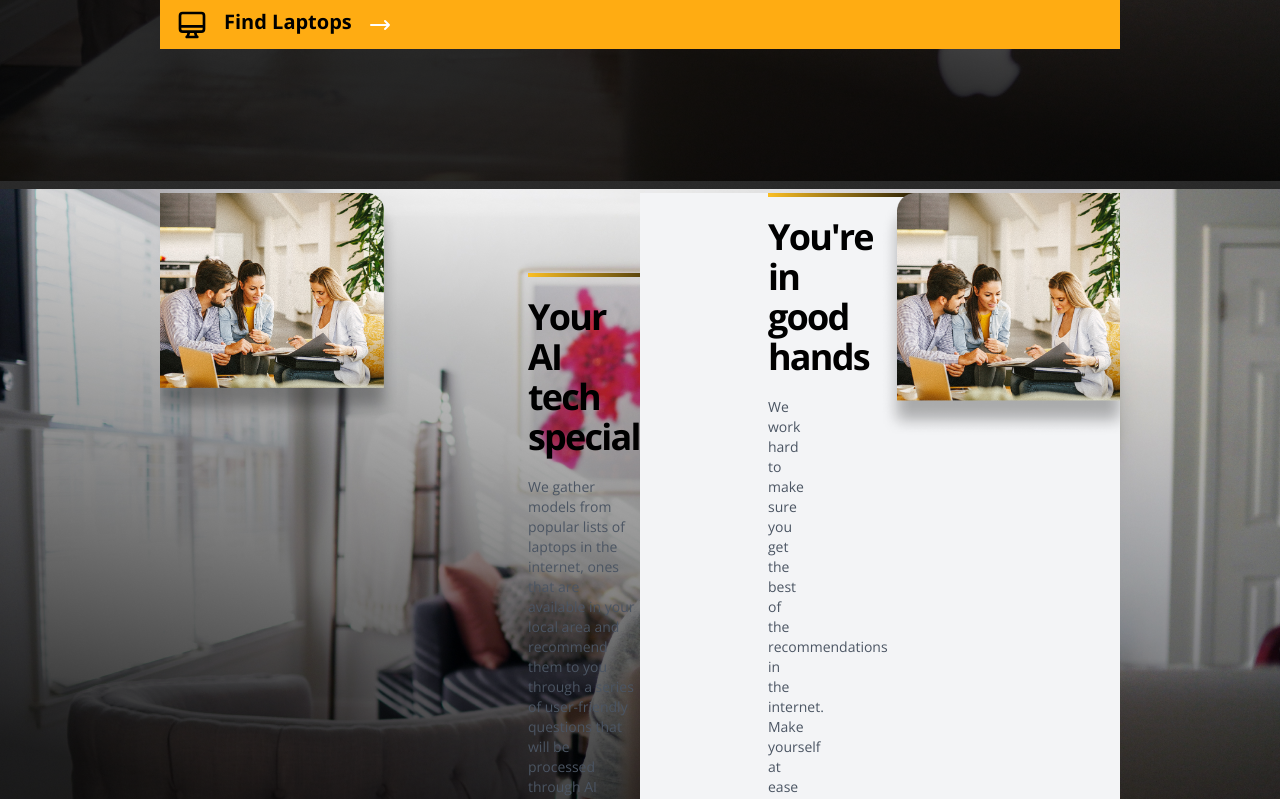
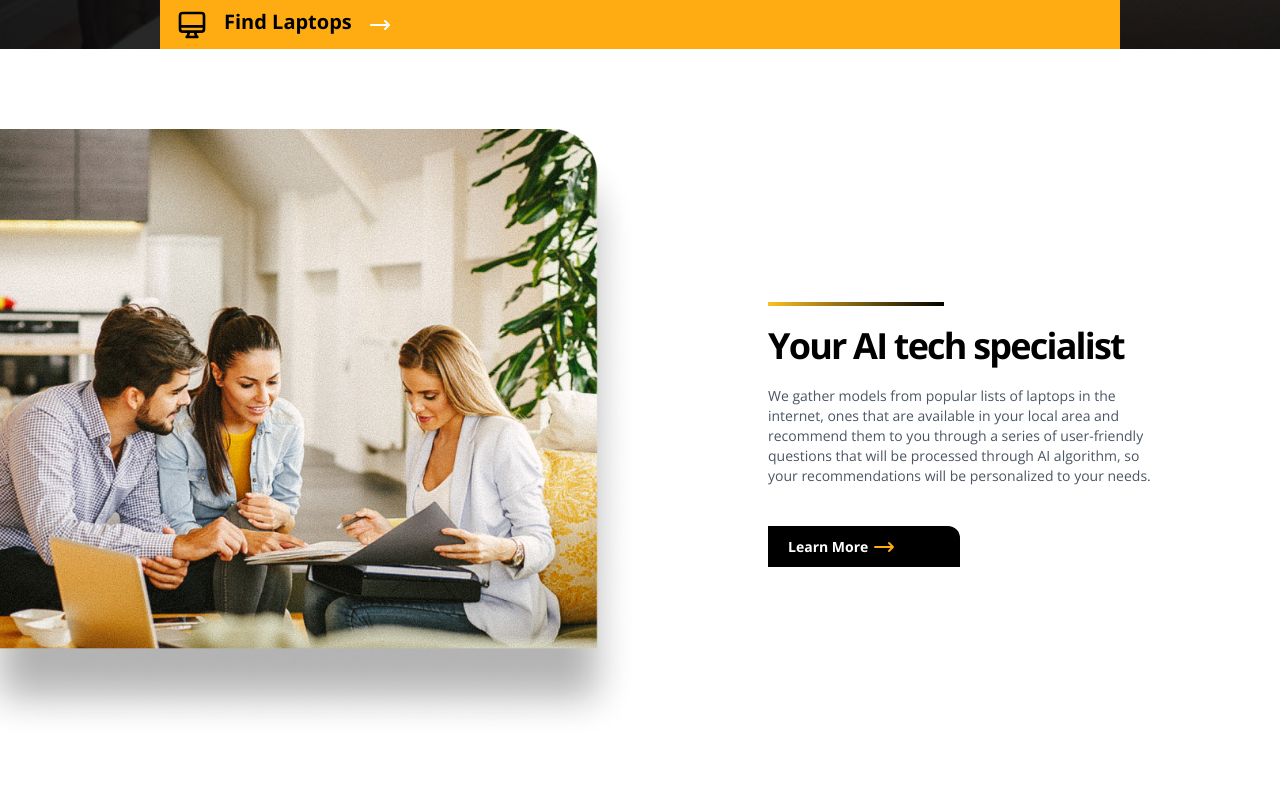
Before and after one commit to MajorQ/FindTech, a React (Create React App) app: page / in a window 1280 px wide. Shown: the part 661-1460 px from the top of the page. Built offline with nearby package versions, Linux system fonts and the light colour scheme.

Commit message:
fix: landing page header

```diff
--- a/src/pages/LandingPage.jsx
+++ b/src/pages/LandingPage.jsx
@@ -7,6 +7,7 @@
 
 const LandingPage = () => {
 	return (
+		<div>
 			<header
 				className="grid grid-cols-2 gap-y-16 px-40"
 				style={{ backgroundImage: `url(${headerImage})` }}
@@ -14,10 +15,13 @@
 				<NavBar />
 				<HeaderBody />
 				<HeaderButton />
+			</header>
+
+			<main>
 				<MainInfo />
 				<SecondInfo />
-
-		</header>
+			</main>
+		</div>
 	);
 };
 
```
Also changed, not shown: src/App.js (+0 -14 lines). Lines whose indentation alone changed are shown as unchanged.
